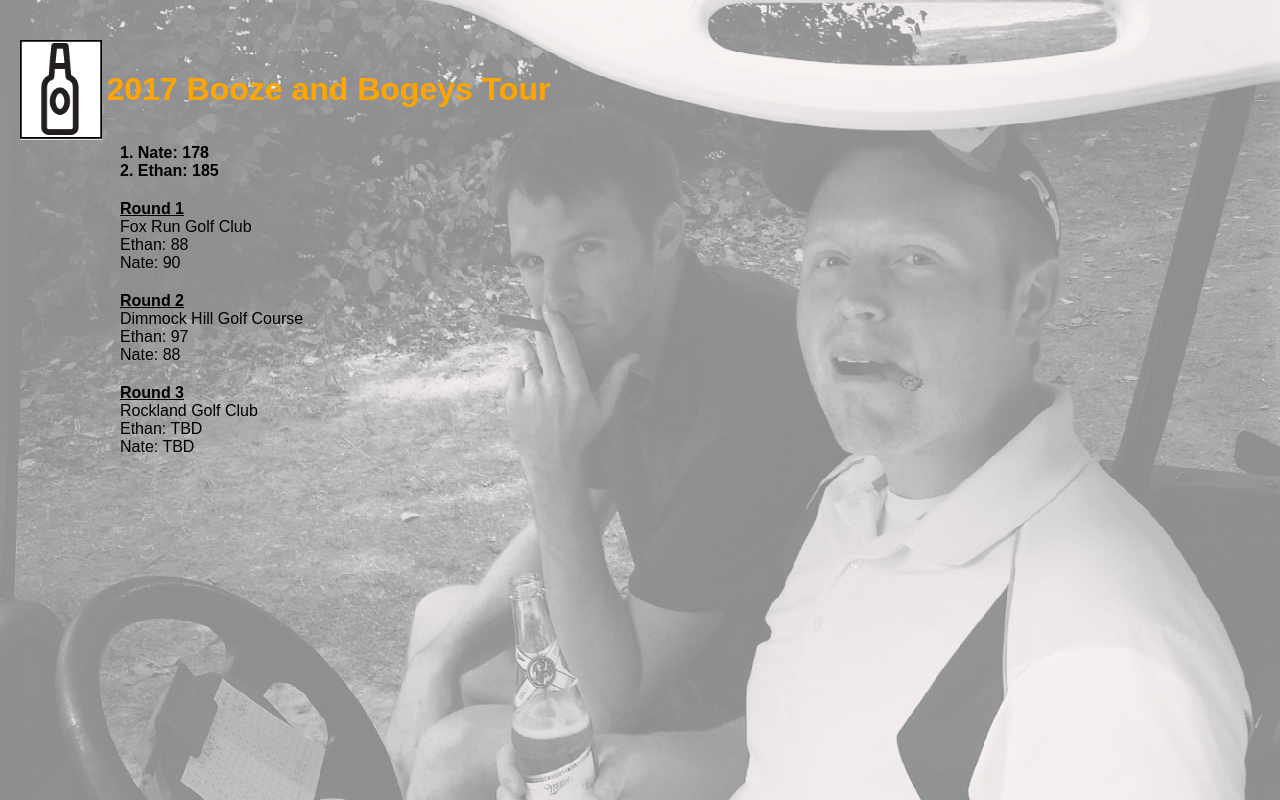
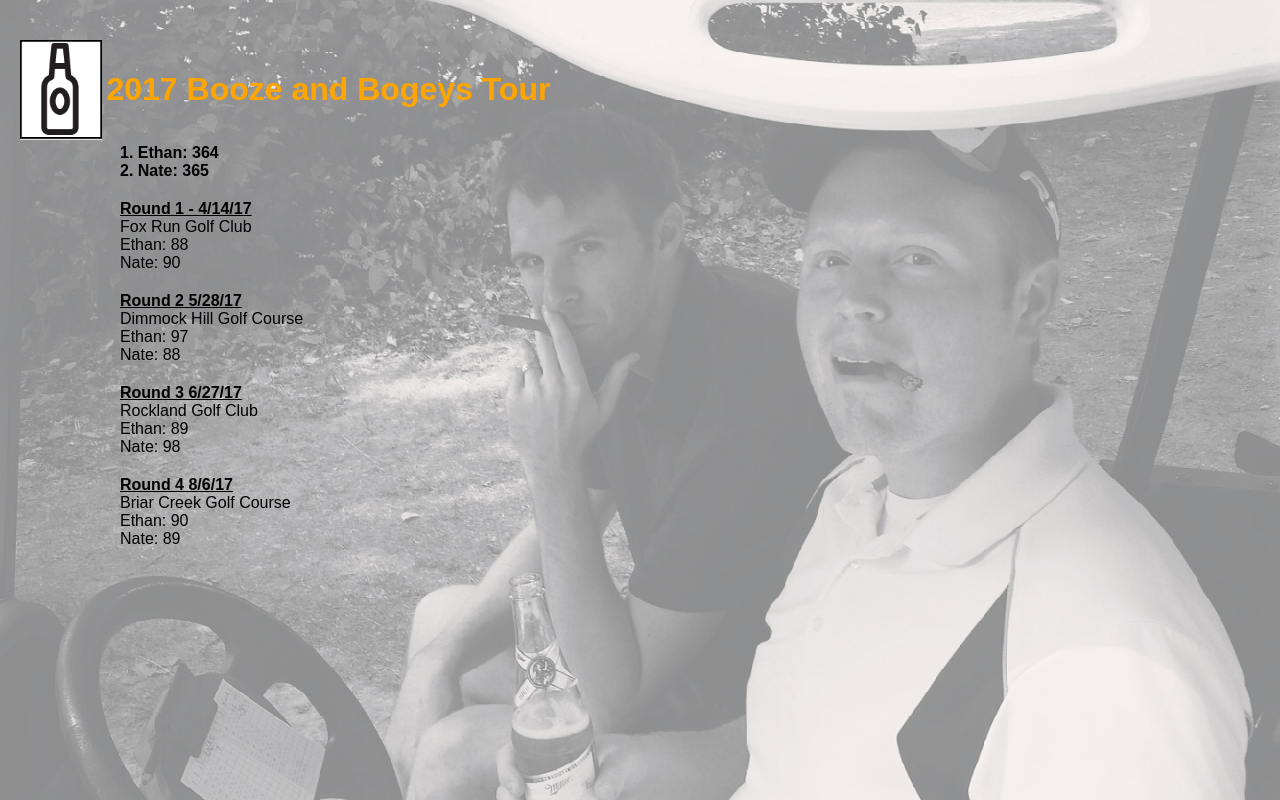
Before and after one commit to nate-eaves/boozenbogeys, a plain HTML site: page BoozeAndBogeys.html in a window 1280 px wide. Drawn offline with nearby package versions, Linux system fonts and the light colour scheme.

Commit message:
Update BoozeAndBogeys.html

```diff
--- a/BoozeAndBogeys.html
+++ b/BoozeAndBogeys.html
@@ -14,23 +14,28 @@
             <img class="logo" src="pict/bottle-logo.png"/>
             <h1>2017 Booze and Bogeys Tour</h1>
             <div class="tour_results">
-                <p class="standing">1. Nate: 178</p>
-                <p class="standing">2. Ethan: 185</p>
+                <p class="standing">1. Ethan: 364</p>
+                <p class="standing">2. Nate: 365</p>
 
-                <p class="round">Round 1</p>
+                <p class="round">Round 1 - 4/14/17</p>
                 <p>Fox Run Golf Club</p>
                 <p>Ethan: 88</p>
                 <p>Nate: 90</p>
 
-                <p class="round">Round 2</p>
+                <p class="round">Round 2 5/28/17</p>
                 <p>Dimmock Hill Golf Course</p>
                 <p>Ethan: 97</p>
                 <p>Nate: 88</p>
 
-                <p class="round">Round 3</p>
+                <p class="round">Round 3  6/27/17</p>
                 <p>Rockland Golf Club</p>
-                <p>Ethan: TBD</p>
-                <p>Nate: TBD</p>
+                <p>Ethan: 89</p>
+                <p>Nate: 98</p>
+
+                <p class="round">Round 4 8/6/17</p>
+                <p>Briar Creek Golf Course</p>
+                <p>Ethan: 90</p>
+                <p>Nate: 89</p>
             </div>
         </div>
     </div>
```
